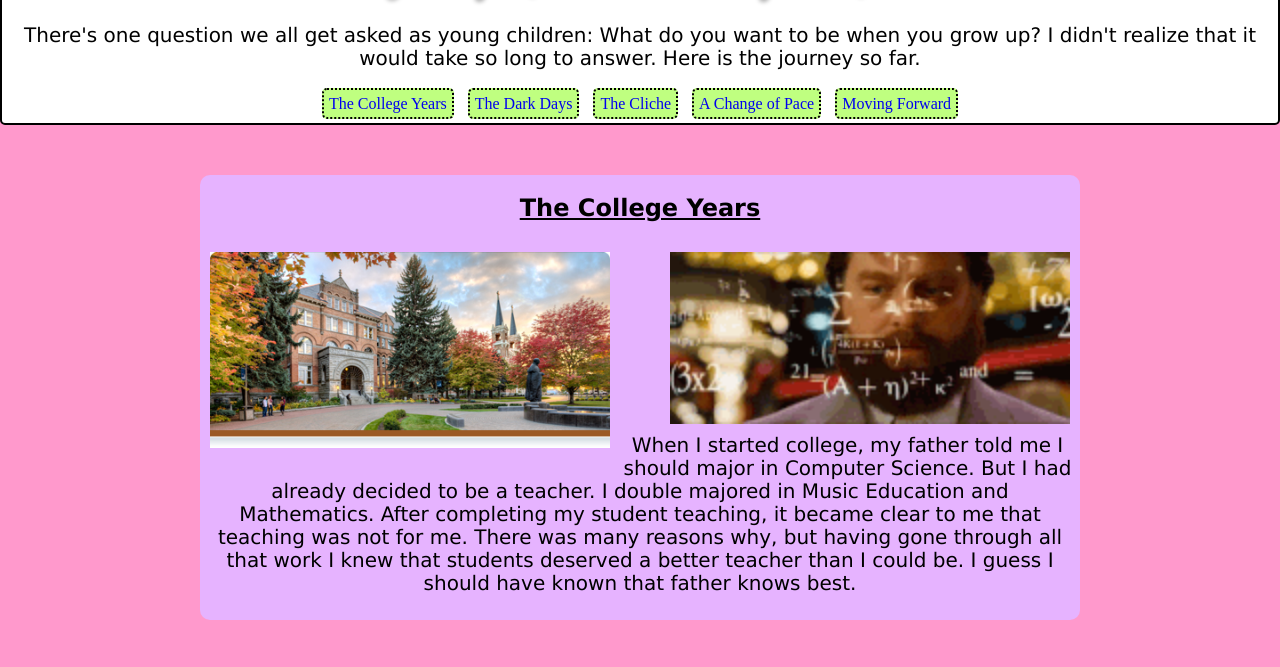
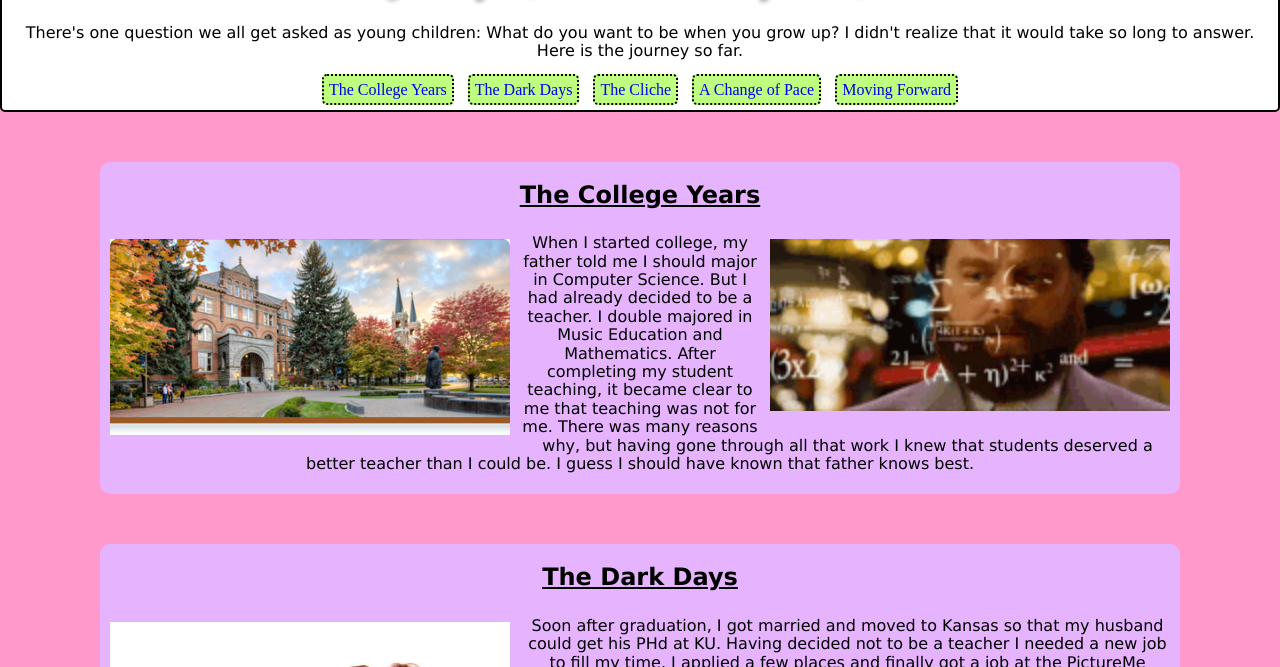
Before and after one commit to mhensz/html-me-something, a plain HTML site: page index.html in a window 1280 px wide. Shown: the part 63-730 px from the top of the page. Drawn offline with nearby package versions, Linux system fonts and the light colour scheme.

Commit message:
final copy

```diff
--- a/stylesheet.css
+++ b/stylesheet.css
@@ -44,7 +44,7 @@ li a:hover {
 
 
 section {
-    margin: 50px 200px;
+    margin: 50px 100px;
     text-align: center;
     background-color:  #e6b3ff;
     border-radius: 10px;
@@ -69,7 +69,7 @@ img {
 p {
     padding: 5px;
     font-family: Verdana, sans-serif;
-    font-size: 1.25em;
+
 }
 
 #small-gif {
```
